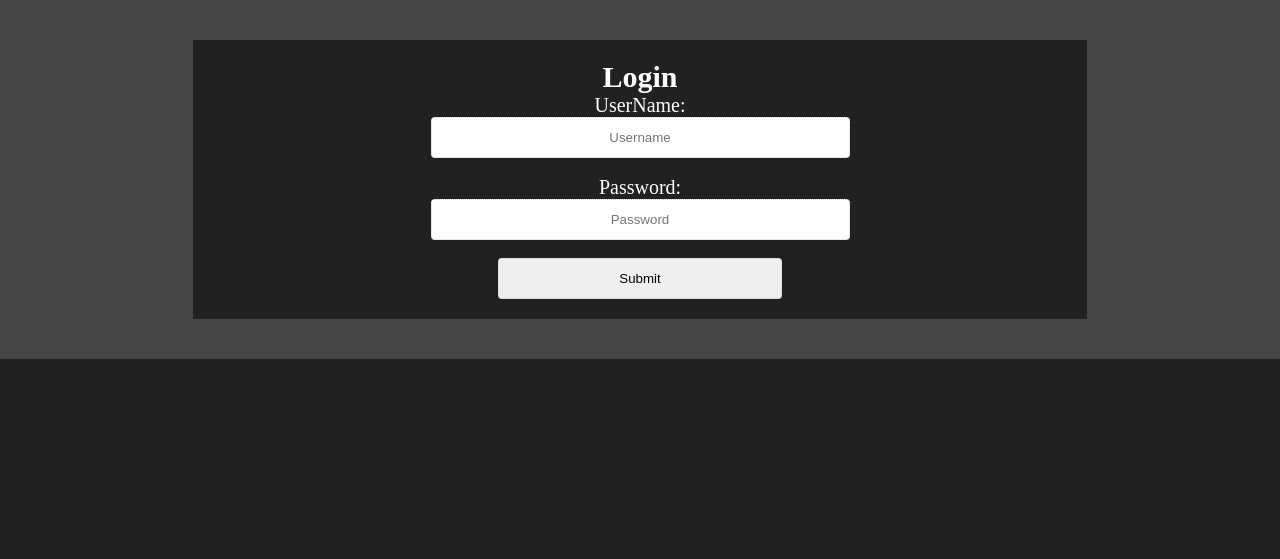
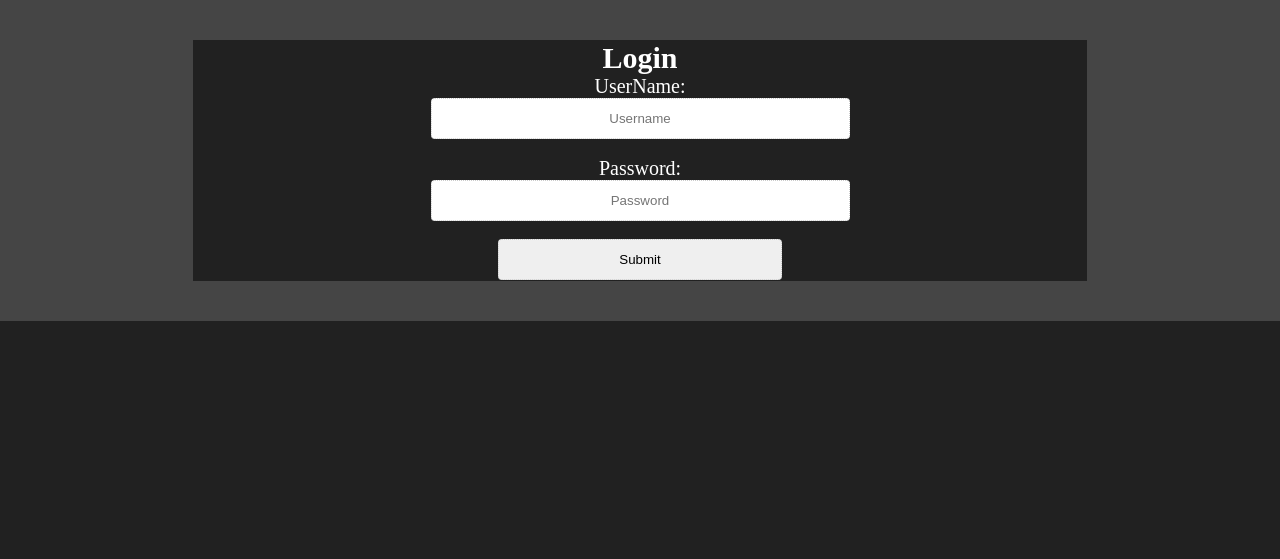
Before and after one commit to deepaksy/PR1, a PHP site: page /login.html in a window 1280 px wide. Shown: the part 70-629 px from the top of the page. Run offline with PHP 8.4, Linux system fonts and the light colour scheme.

Commit message:
Update login.css

```diff
--- a/login.css
+++ b/login.css
@@ -51,7 +51,7 @@ select{
 }
 
 form{
-    padding: 20px;
+    padding: 1px;
 }
 
 input:focus{
```
